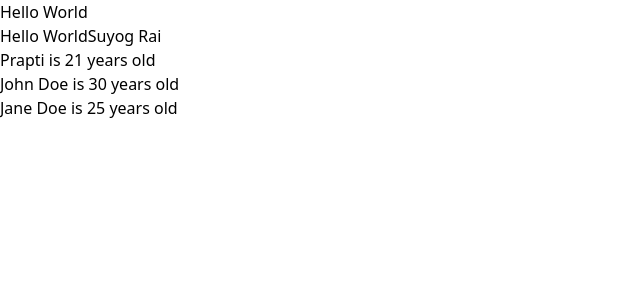
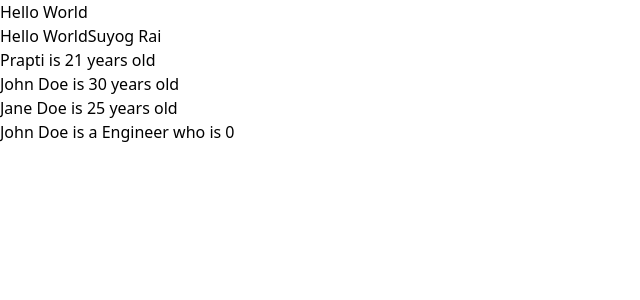
Before and after one commit to S7uy0g/ToDo-Typescript, a React (Vite) app: page / in a window 1280 px wide. Shown: the top 300 px of the page, without its empty margins (0-640 px from the left). Built offline with nearby package versions, Linux system fonts and the light colour scheme.

Commit message:
Basics Learned

```diff
--- a/src/components/types.tsx
+++ b/src/components/types.tsx
@@ -9,19 +9,29 @@ let role:[number,string];
 type Person={
     name:string;
     age:number;
-    number?:number;
+    number?:number;/*optional field*/
 }
-let person:Person={
+let person:Person={  /*Class*/
     name:"Suyog Rai",
     age:21,
 }
-let lotsOfPeople:Person[];
+let lotsOfPeople:Person[];  /*Object*/
 lotsOfPeople=[
     { name: "Prapti", age: 21 },
     { name: "John Doe", age: 30 },
     { name: "Jane Doe", age: 25 },
   ];
 
+
+interface Guy extends Person{
+  position:string;
+}
+
+let guy:Guy={
+  position: "Engineer",
+  name: "John Doe",
+  age: 0
+}
 
 const types = () => {
   return (
@@ -31,6 +41,7 @@ const types = () => {
       {lotsOfPeople.map((person, index) => (
           <p key={index}>{`${person.name} is ${person.age} years old`}</p>
         ))}
+      <div>{guy.name} is a {guy.position} who is {guy.age}</div>
     </div>
   )
 }
```
